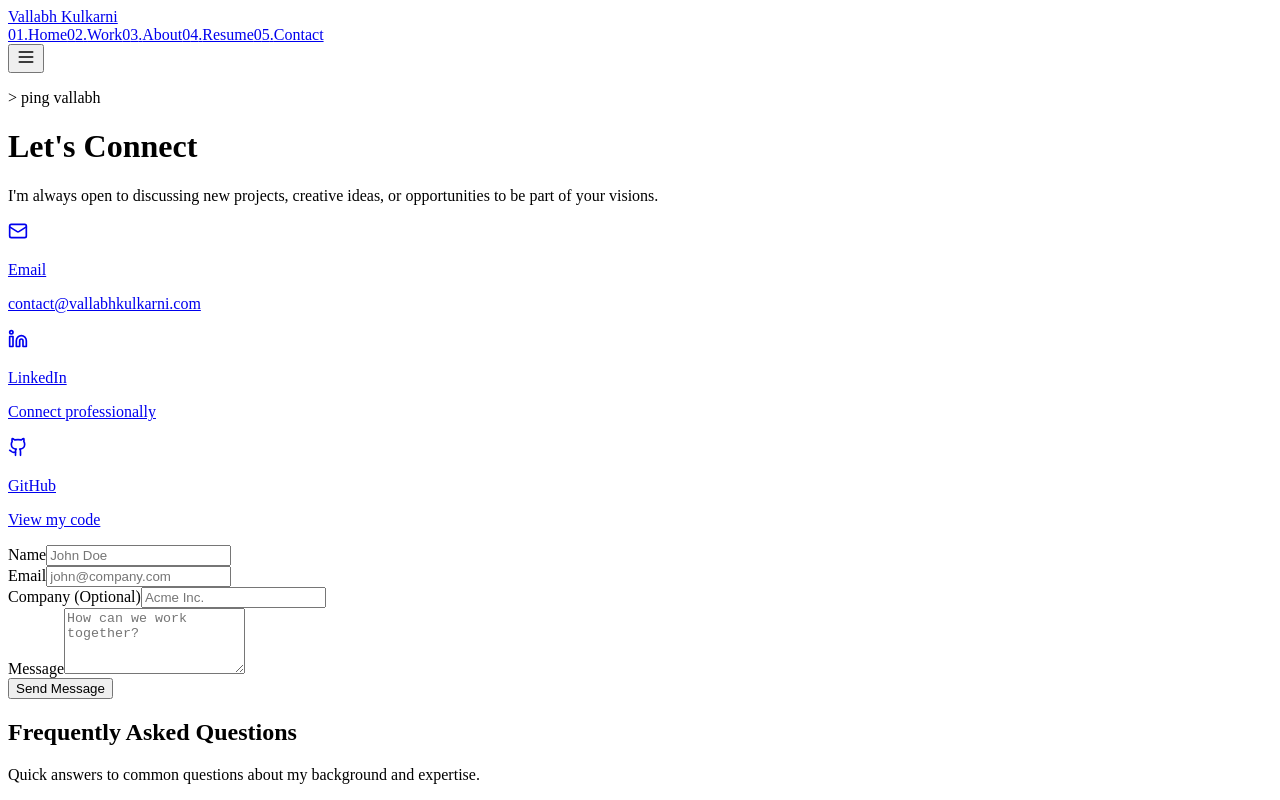
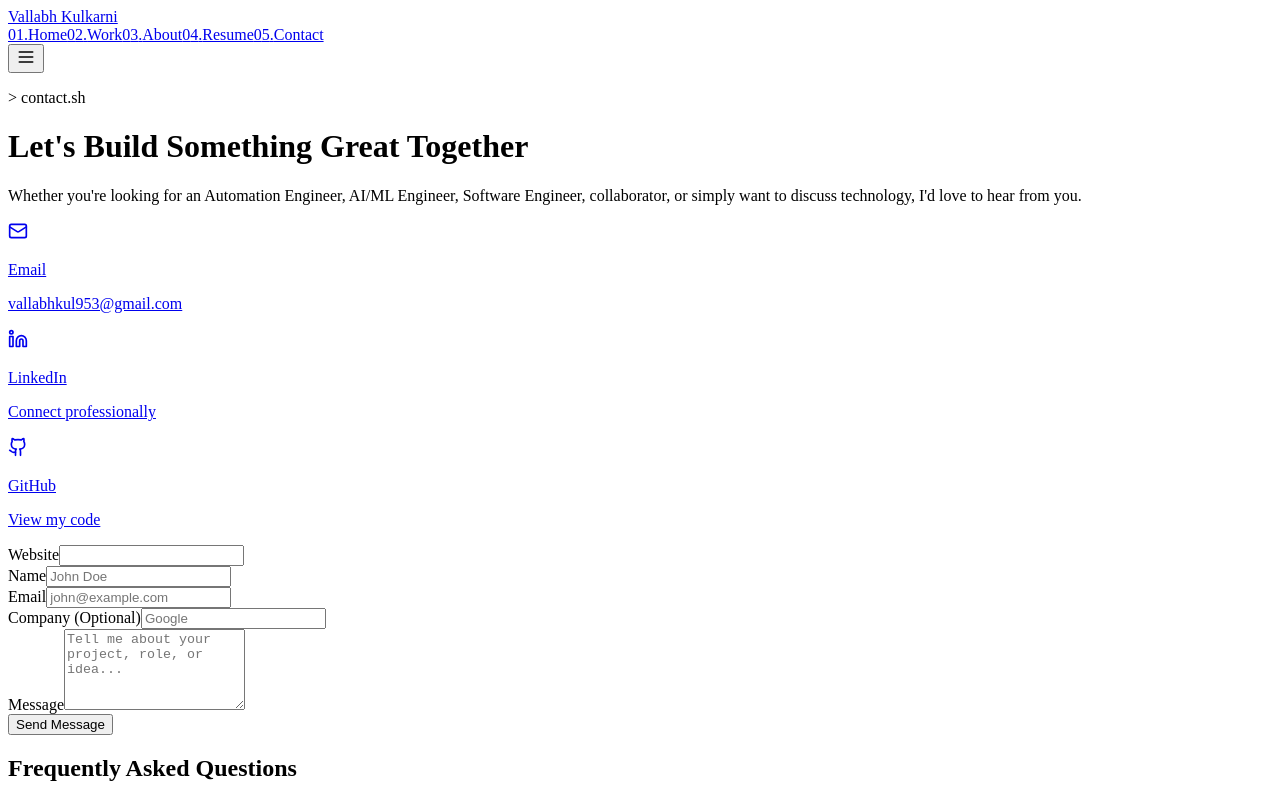
Before and after one commit to vallabhkulkarni953/portfolio, a React app in the folder src/: page /contact in a window 1280 px wide. Shown: the top 800 px of the page. Built offline with nearby package versions, Linux system fonts and the light colour scheme; the HTML template or start-up script is replaced by a standard one.

Commit message:
Added backend code for the Contact

```diff
--- a/src/pages/Contact.tsx
+++ b/src/pages/Contact.tsx
@@ -1,19 +1,72 @@
 import React, { useState } from 'react';
-import { Mail, Linkedin, Github, ChevronDown, CheckCircle2 } from 'lucide-react';
+import {
+  Mail,
+  Linkedin,
+  Github,
+  ChevronDown,
+  CheckCircle2,
+} from 'lucide-react';
+
 import { PageTransition } from '../components/PageTransition';
 import { SEO } from '../components/SEO';
+
+const APPS_SCRIPT_URL =
+  'https://script.google.com/macros/s/AKfycbyBB6FrHRl7i2n9h1bCjtKlyv-d543KZylgbZ80cdQzmr3wLXUaPVqG_JMROVZoJj4/exec';
+
 export function Contact() {
   const [formStatus, setFormStatus] = useState<
-    'idle' | 'submitting' | 'success'>(
-    'idle');
-  const handleSubmit = (e: React.FormEvent) => {
+    'idle' | 'submitting' | 'success'
+  >('idle');
+
+  const [formData, setFormData] = useState({
+    name: '',
+    email: '',
+    company: '',
+    message: '',
+  });
+
+  const [website, setWebsite] = useState('');
+
+  const handleSubmit = async (e: React.FormEvent<HTMLFormElement>) => {
     e.preventDefault();
+    if (website) {
+      return;
+    }
+
     setFormStatus('submitting');
-    // Simulate API call
-    setTimeout(() => {
+
+    try {
+      await fetch(APPS_SCRIPT_URL, {
+        method: 'POST',
+        mode: 'no-cors',
+        headers: {
+          'Content-Type': 'text/plain',
+        },
+        body: JSON.stringify({
+          ...formData,
+          source: 'Portfolio Website',
+        }),
+      });
+
       setFormStatus('success');
-    }, 1000);
+
+      setFormData({
+        name: '',
+        email: '',
+        company: '',
+        message: '',
+      });
+    } catch (error) {
+      console.error(error);
+
+      setFormStatus('idle');
+
+      alert(
+        'Something went wrong. Please contact me directly at vallabhkul953@gmail.com'
+      );
+    }
   };
+
   const faqSchema = {
     '@context': 'https://schema.org',
     '@type': 'FAQPage',
@@ -23,48 +76,50 @@ export function Contact() {
         name: 'Who is Vallabh Kulkarni?',
         acceptedAnswer: {
           '@type': 'Answer',
-        text: 'Vallabh Kulkarni is an Associate Software Engineer specializing in Enterprise Automation, AI Engineering, and scalable software solutions.'
-      }
+          text: 'Vallabh Kulkarni is an Associate Software Engineer specializing in Enterprise Automation, AI Engineering, and scalable software solutions.',
+        },
       },
       {
         '@type': 'Question',
         name: 'What technologies does Vallabh specialize in?',
         acceptedAnswer: {
           '@type': 'Answer',
-        text: 'He specializes in Python, SQL, Workato, Salesforce, AWS, BigQuery, and modern AI tools like Gemini AI and Deep Learning frameworks.'
-      }
-    }]
+          text: 'He specializes in Python, SQL, Workato, Salesforce, AWS, BigQuery, and modern AI tools like Gemini AI and Deep Learning frameworks.',
+        },
+      },
+    ],
+  };
 
-  };
   const faqs = [
     {
       q: 'Who is Vallabh Kulkarni?',
-    a: 'Vallabh Kulkarni is an Associate Software Engineer specializing in Enterprise Automation, AI Engineering, and scalable software solutions.'
+      a: 'Vallabh Kulkarni is an Associate Software Engineer specializing in Enterprise Automation, AI Engineering, and scalable software solutions.',
     },
     {
       q: 'What technologies does Vallabh specialize in?',
-    a: 'He specializes in Python, SQL, Workato, Salesforce, AWS, BigQuery, and modern AI tools like Gemini AI and Deep Learning frameworks.'
+      a: 'He specializes in Python, SQL, Workato, Salesforce, AWS, BigQuery, and modern AI tools like Gemini AI and Deep Learning frameworks.',
     },
     {
       q: 'What industries has Vallabh worked with?',
-    a: 'He has worked with Silicon Valley enterprise clients across technology, healthcare (medical imaging), and sales operations.'
+      a: 'He has worked with Silicon Valley enterprise clients across technology, healthcare, and sales operations.',
     },
     {
       q: "What is Vallabh's expertise?",
-    a: 'His core expertise lies in building intelligent systems that automate workflows, scale data pipelines, and deliver measurable business impact.'
+      a: 'His core expertise lies in building intelligent systems that automate workflows, scale data pipelines, and deliver measurable business impact.',
     },
     {
       q: 'What projects has Vallabh worked on?',
-    a: 'Key projects include Fastly Order-to-Cash Pipeline Optimization, Dandy AI SMS Training Automation, Forma AI Compensation Pipeline, and Salesbot.'
+      a: 'Key projects include AI-powered automation systems, enterprise integrations, compensation pipelines, and intelligent workflow solutions.',
     },
     {
       q: 'What certifications does Vallabh hold?',
-    a: 'He holds all Workato certifications (Pro I-III, Technical Developer), Google Cloud Generative AI, and Prompt Engineering certifications.'
+      a: 'He holds Workato Pro I, II, III, Technical Developer certifications and multiple Google Cloud Generative AI certifications.',
     },
     {
       q: 'How can I contact Vallabh?',
-    a: 'You can reach out via the contact form on this website, email, or connect with him on LinkedIn.'
-  }];
+      a: 'You can reach out through this contact form, email, LinkedIn, or GitHub.',
+    },
+  ];
 
   return (
     <PageTransition>
@@ -72,50 +127,58 @@ export function Contact() {
 
       <div className="max-w-6xl mx-auto px-6 py-24">
         <div className="grid lg:grid-cols-2 gap-16 lg:gap-24">
-          {/* Left Column: Intro & Methods */}
+          {/* LEFT SIDE */}
           <div>
             <p className="font-mono text-accent text-sm mb-4">
-              &gt; ping vallabh
+              &gt; contact.sh
             </p>
+
             <h1 className="text-4xl md:text-5xl font-bold tracking-tight text-primary mb-6">
-              Let's Connect
+              Let's Build Something Great Together
             </h1>
+
             <p className="text-lg text-secondary leading-relaxed mb-12">
-              I'm always open to discussing new projects, creative ideas, or
-              opportunities to be part of your visions.
+              Whether you're looking for an Automation Engineer,
+              AI/ML Engineer, Software Engineer, collaborator,
+              or simply want to discuss technology, I'd love
+              to hear from you.
             </p>
 
             <div className="space-y-4">
               <a
-                href="mailto:contact@vallabhkulkarni.com"
-                className="flex items-center gap-4 p-4 rounded-xl border border-border bg-surface hover:border-accent/50 transition-colors group">
-
-                <div className="w-12 h-12 rounded-full bg-background flex items-center justify-center group-hover:text-accent transition-colors text-secondary">
+                href="mailto:vallabhkul953@gmail.com"
+                className="flex items-center gap-4 p-4 rounded-xl border border-border bg-surface hover:border-accent/50 transition-colors group"
+              >
+                <div className="w-12 h-12 rounded-full bg-background flex items-center justify-center text-secondary group-hover:text-accent transition-colors">
                   <Mail size={20} />
                 </div>
+
                 <div>
-                  <p className="font-semibold text-primary group-hover:text-accent transition-colors">
+                  <p className="font-semibold text-primary">
                     Email
                   </p>
+
                   <p className="text-sm text-secondary font-mono">
-                    contact@vallabhkulkarni.com
+                    vallabhkul953@gmail.com
                   </p>
                 </div>
               </a>
 
               <a
-                href="https://linkedin.com"
+                href="https://linkedin.com/in/vallabhkul953"
                 target="_blank"
                 rel="noreferrer"
-                className="flex items-center gap-4 p-4 rounded-xl border border-border bg-surface hover:border-accent/50 transition-colors group">
-
-                <div className="w-12 h-12 rounded-full bg-background flex items-center justify-center group-hover:text-[#0A66C2] transition-colors text-secondary">
+                className="flex items-center gap-4 p-4 rounded-xl border border-border bg-surface hover:border-accent/50 transition-colors group"
+              >
+                <div className="w-12 h-12 rounded-full bg-background flex items-center justify-center text-secondary">
                   <Linkedin size={20} />
                 </div>
+
                 <div>
-                  <p className="font-semibold text-primary group-hover:text-accent transition-colors">
+                  <p className="font-semibold text-primary">
                     LinkedIn
                   </p>
+
                   <p className="text-sm text-secondary font-mono">
                     Connect professionally
                   </p>
@@ -123,18 +186,20 @@ export function Contact() {
               </a>
 
               <a
-                href="https://github.com"
+                href="https://github.com/vallabhkul953"
                 target="_blank"
                 rel="noreferrer"
-                className="flex items-center gap-4 p-4 rounded-xl border border-border bg-surface hover:border-accent/50 transition-colors group">
-
-                <div className="w-12 h-12 rounded-full bg-background flex items-center justify-center group-hover:text-primary transition-colors text-secondary">
+                className="flex items-center gap-4 p-4 rounded-xl border border-border bg-surface hover:border-accent/50 transition-colors group"
+              >
+                <div className="w-12 h-12 rounded-full bg-background flex items-center justify-center text-secondary">
                   <Github size={20} />
                 </div>
+
                 <div>
-                  <p className="font-semibold text-primary group-hover:text-accent transition-colors">
+                  <p className="font-semibold text-primary">
                     GitHub
                   </p>
+
                   <p className="text-sm text-secondary font-mono">
                     View my code
                   </p>
@@ -143,138 +208,189 @@ export function Contact() {
             </div>
           </div>
 
-          {/* Right Column: Form */}
+          {/* FORM */}
           <div className="bg-surface p-8 rounded-2xl border border-border">
-            {formStatus === 'success' ?
-            <div className="h-full flex flex-col items-center justify-center text-center space-y-4 py-12">
-                <div className="w-16 h-16 bg-success/10 text-success rounded-full flex items-center justify-center mb-2">
-                  <CheckCircle2 size={32} />
+            {formStatus === 'success' ? (
+              <div className="h-full flex flex-col items-center justify-center text-center py-12">
+                <div className="w-16 h-16 rounded-full flex items-center justify-center mb-4">
+                  <CheckCircle2 size={40} />
                 </div>
-                <h3 className="text-2xl font-bold text-primary">
-                  Message Sent
+
+                <h3 className="text-2xl font-bold text-primary mb-2">
+                  Message Sent Successfully
                 </h3>
-                <p className="text-secondary">
-                  Thank you for reaching out. I'll get back to you shortly.
+
+                <p className="text-secondary mb-6">
+                  Thank you for reaching out. Your message has been received successfully and I'll respond as soon as possible.
                 </p>
+
                 <button
                   onClick={() => setFormStatus('idle')}
-                className="mt-4 px-6 py-2 bg-background border border-border rounded-md text-sm font-medium hover:border-accent transition-colors text-primary">
+                  className="px-6 py-3 rounded-lg border border-border hover:border-accent transition-colors"
+                >
+                  Send Another Message
+                </button>
+              </div>
+            ) : (
+              <form
+                onSubmit={handleSubmit}
+                className="space-y-6"
+              >
+                <div className="hidden">
+                  <label htmlFor="website">
+                    Website
+                  </label>
+                  <input
+                    type="text"
+                    id="website"
+                    value={website}
+                    onChange={(e) =>
+                      setWebsite(e.target.value)
+                    }
+                    autoComplete="off"
+                  />
+                </div>
 
-                  Send another message
-                </button>
-              </div> :
-
-            <form onSubmit={handleSubmit} className="space-y-6">
-                <div className="space-y-2">
+                <div>
                   <label
                     htmlFor="name"
-                  className="text-sm font-mono text-secondary">
-
+                    className="block mb-2 text-sm font-mono text-secondary"
+                  >
                     Name
                   </label>
                   <input
                     required
                     type="text"
                     id="name"
-                  className="w-full px-4 py-3 rounded-lg border border-border bg-background text-primary focus:outline-none focus:ring-1 focus:ring-accent focus:border-accent transition-all"
-                  placeholder="John Doe" />
-
+                    value={formData.name}
+                    onChange={(e) =>
+                      setFormData({
+                        ...formData,
+                        name: e.target.value,
+                      })
+                    }
+                    placeholder="John Doe"
+                    className="w-full px-4 py-3 rounded-lg border border-border bg-background"
+                  />
                 </div>
 
-                <div className="space-y-2">
+                <div>
                   <label
                     htmlFor="email"
-                  className="text-sm font-mono text-secondary">
-
+                    className="block mb-2 text-sm font-mono text-secondary"
+                  >
                     Email
                   </label>
                   <input
                     required
                     type="email"
                     id="email"
-                  className="w-full px-4 py-3 rounded-lg border border-border bg-background text-primary focus:outline-none focus:ring-1 focus:ring-accent focus:border-accent transition-all"
-                  placeholder="john@company.com" />
-
+                    value={formData.email}
+                    onChange={(e) =>
+                      setFormData({
+                        ...formData,
+                        email: e.target.value,
+                      })
+                    }
+                    placeholder="john@example.com"
+                    className="w-full px-4 py-3 rounded-lg border border-border bg-background"
+                  />
                 </div>
 
-                <div className="space-y-2">
+                <div>
                   <label
                     htmlFor="company"
-                  className="text-sm font-mono text-secondary">
-
+                    className="block mb-2 text-sm font-mono text-secondary"
+                  >
                     Company (Optional)
                   </label>
                   <input
                     type="text"
                     id="company"
-                  className="w-full px-4 py-3 rounded-lg border border-border bg-background text-primary focus:outline-none focus:ring-1 focus:ring-accent focus:border-accent transition-all"
-                  placeholder="Acme Inc." />
-
+                    value={formData.company}
+                    onChange={(e) =>
+                      setFormData({
+                        ...formData,
+                        company: e.target.value,
+                      })
+                    }
+                    placeholder="Google"
+                    className="w-full px-4 py-3 rounded-lg border border-border bg-background"
+                  />
                 </div>
 
-                <div className="space-y-2">
+                <div>
                   <label
                     htmlFor="message"
-                  className="text-sm font-mono text-secondary">
-
+                    className="block mb-2 text-sm font-mono text-secondary"
+                  >
                     Message
                   </label>
                   <textarea
                     required
                     id="message"
-                  rows={4}
-                  className="w-full px-4 py-3 rounded-lg border border-border bg-background text-primary focus:outline-none focus:ring-1 focus:ring-accent focus:border-accent transition-all resize-none"
-                  placeholder="How can we work together?">
-                </textarea>
+                    rows={5}
+                    value={formData.message}
+                    onChange={(e) =>
+                      setFormData({
+                        ...formData,
+                        message: e.target.value,
+                      })
+                    }
+                    placeholder="Tell me about your project, role, or idea..."
+                    className="w-full px-4 py-3 rounded-lg border border-border bg-background resize-none"
+                  />
                 </div>
 
                 <button
                   type="submit"
                   disabled={formStatus === 'submitting'}
-                className="w-full py-4 bg-primary text-background rounded-lg font-mono font-medium hover:bg-primary/90 transition-colors disabled:opacity-70">
-
-                  {formStatus === 'submitting' ? 'Sending...' : 'Send Message'}
+                  className="w-full py-4 bg-primary text-background rounded-lg font-medium hover:bg-primary/90 transition-colors disabled:opacity-70"
+                >
+                  {formStatus === 'submitting'
+                    ? 'Sending Message...'
+                    : 'Send Message'}
                 </button>
               </form>
-            }
+            )}
           </div>
         </div>
       </div>
 
-      {/* FAQ Section */}
-      <section className="py-24 bg-background border-t border-border">
+      {/* FAQ */}
+      <section className="py-24 border-t border-border">
         <div className="max-w-3xl mx-auto px-6">
           <div className="text-center mb-12">
-            <h2 className="text-3xl font-bold tracking-tight text-primary mb-4">
+            <h2 className="text-3xl font-bold text-primary mb-4">
               Frequently Asked Questions
             </h2>
             <p className="text-secondary">
-              Quick answers to common questions about my background and
-              expertise.
+              Quick answers about my background,
+              experience, and expertise.
             </p>
           </div>
 
           <div className="space-y-4">
-            {faqs.map((faq, i) =>
+            {faqs.map((faq, i) => (
               <details
                 key={i}
-              className="group bg-surface border border-border rounded-xl overflow-hidden [&_summary::-webkit-details-marker]:hidden">
-
-                <summary className="flex items-center justify-between p-6 cursor-pointer font-medium text-primary hover:bg-surface/80 transition-colors">
+                className="group bg-surface border border-border rounded-xl overflow-hidden"
+              >
+                <summary className="flex items-center justify-between p-6 cursor-pointer font-medium text-primary">
                   {faq.q}
                   <ChevronDown
                     size={20}
-                  className="text-secondary group-open:rotate-180 transition-transform" />
-
+                    className="group-open:rotate-180 transition-transform"
+                  />
                 </summary>
-                <div className="px-6 pb-6 text-secondary leading-relaxed border-t border-border pt-4">
+                <div className="px-6 pb-6 border-t border-border pt-4 text-secondary">
                   {faq.a}
                 </div>
               </details>
-            )}
+            ))}
           </div>
         </div>
       </section>
-    </PageTransition>);
-
+    </PageTransition>
+  );
 }
```
Lines whose indentation alone changed are shown as unchanged.
